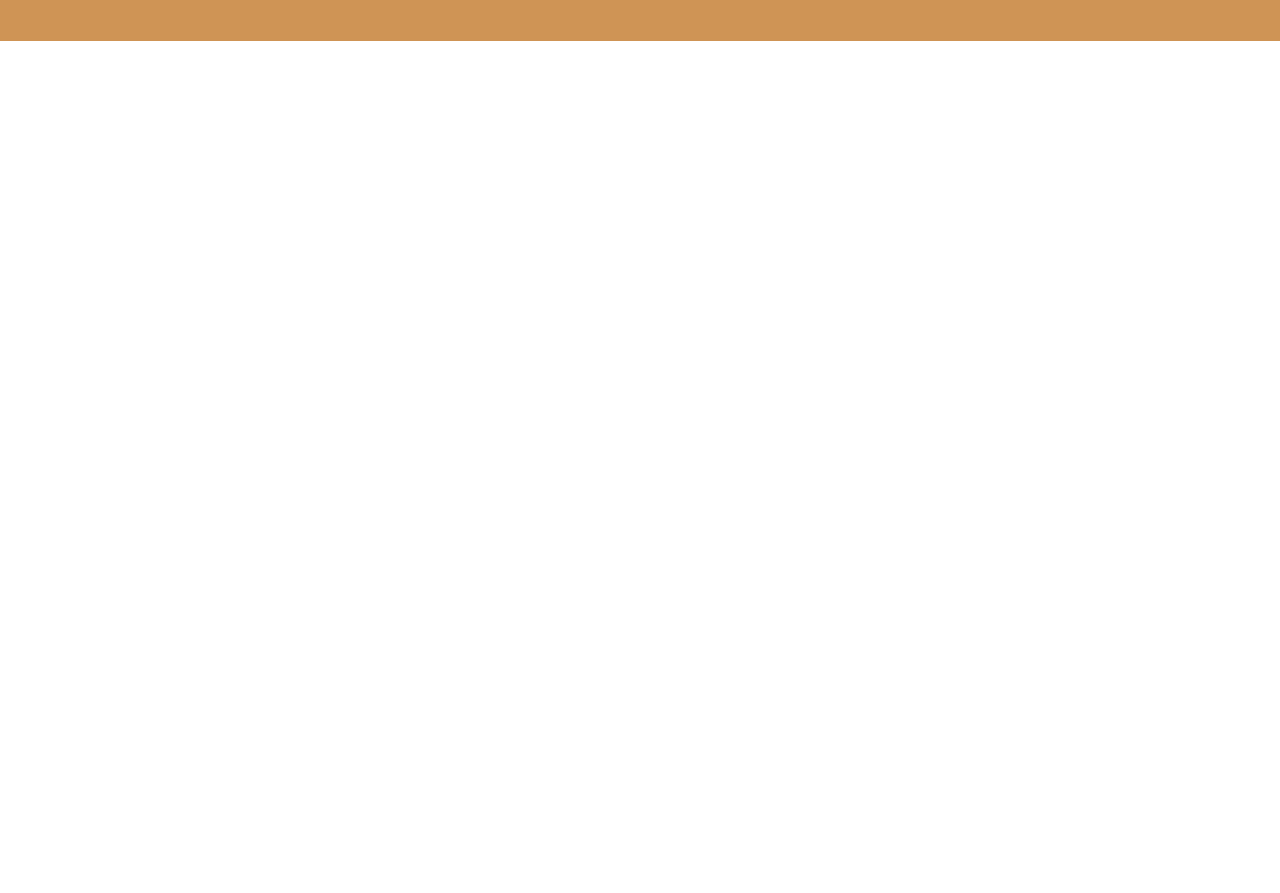
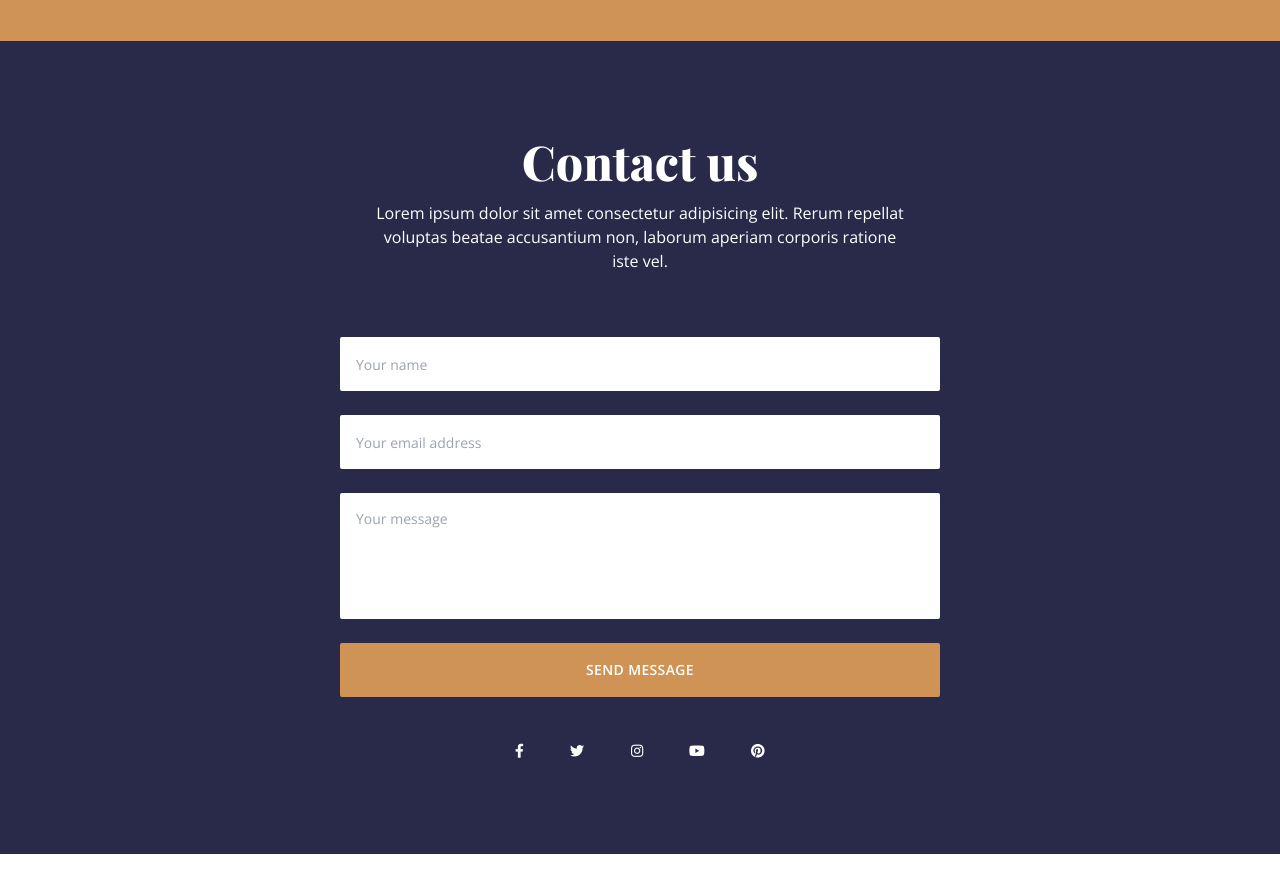
Before and after one commit to code-Gambler/sbhasin-law-firm, a React (Create React App) app: page / in a window 1280 px wide. Shown: the part 3060-3953 px from the top of the page. Built offline with nearby package versions, Linux system fonts and the light colour scheme.

Commit message:
Completed the socials and the contact section

```diff
--- a/src/App.js
+++ b/src/App.js
@@ -6,6 +6,7 @@
 import Skills from './components/Skills';
 import Team from './components/Team';
 import Newsletter from './components/Newsletter';
+import Contact from './components/Contact';
 
 const App = () => {
   return <div>
@@ -14,6 +15,7 @@
     <Skills/>
     <Team />
     <Newsletter />
+    <Contact />
     <div className='h-[2000px]'></div>
   </div>;
 };
--- /dev/null
+++ b/src/components/Contact.js
@@ -0,0 +1,33 @@
+import React from 'react'
+import { social } from '../data';
+
+
+const Contact = () => {
+  return (
+    <section id='contact' className='bg-primary text-white min-h-[732px] section'>
+        <div className="container mx-auto text-center">
+            <h2 className='text-5xl font-primary font-extrabold mb-4'>Contact us</h2>
+            <p className='max-w-[540px] mx-auto px-6 lg:px-0 mb-[64px]'>
+                Lorem ipsum dolor sit amet consectetur adipisicing elit. Rerum repellat voluptas beatae accusantium non, laborum aperiam corporis ratione iste vel.
+            </p>
+            {/* form */}
+            <form className='px-8 lg:px-0 max-w-[600px] mx-auto flex flex-col space-y-6 mb-[46px]'>
+                <input className='form-control' placeholder='Your name' type='text'/>
+                <input className='form-control' placeholder='Your email address' type='email'/>
+                <textarea className='textarea' placeholder='Your message'></textarea>
+                <button className='btn bg-accent hover:bg-accent-hover transition-all'>Send message</button>
+            </form>
+            {/* socials */}
+            <div className='flex items-center justify-between max-w-[250px] mx-auto'>
+                {social.map((item, index) => {
+                    const { icon, link } = item;
+                    return <a key={index} href={link}>
+                        <img src={icon} alt="" /></a>
+                })}
+            </div>
+        </div>
+    </section>
+  )
+}
+
+export default Contact
```
